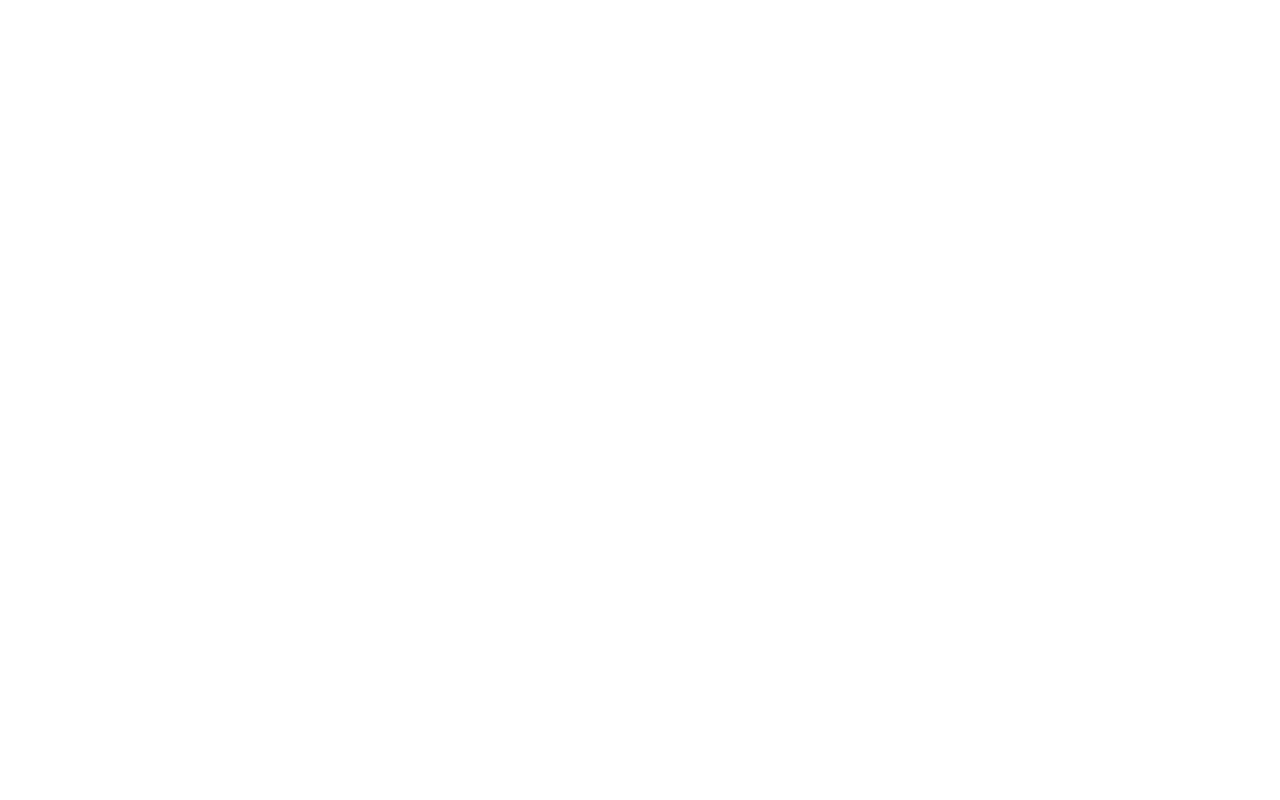
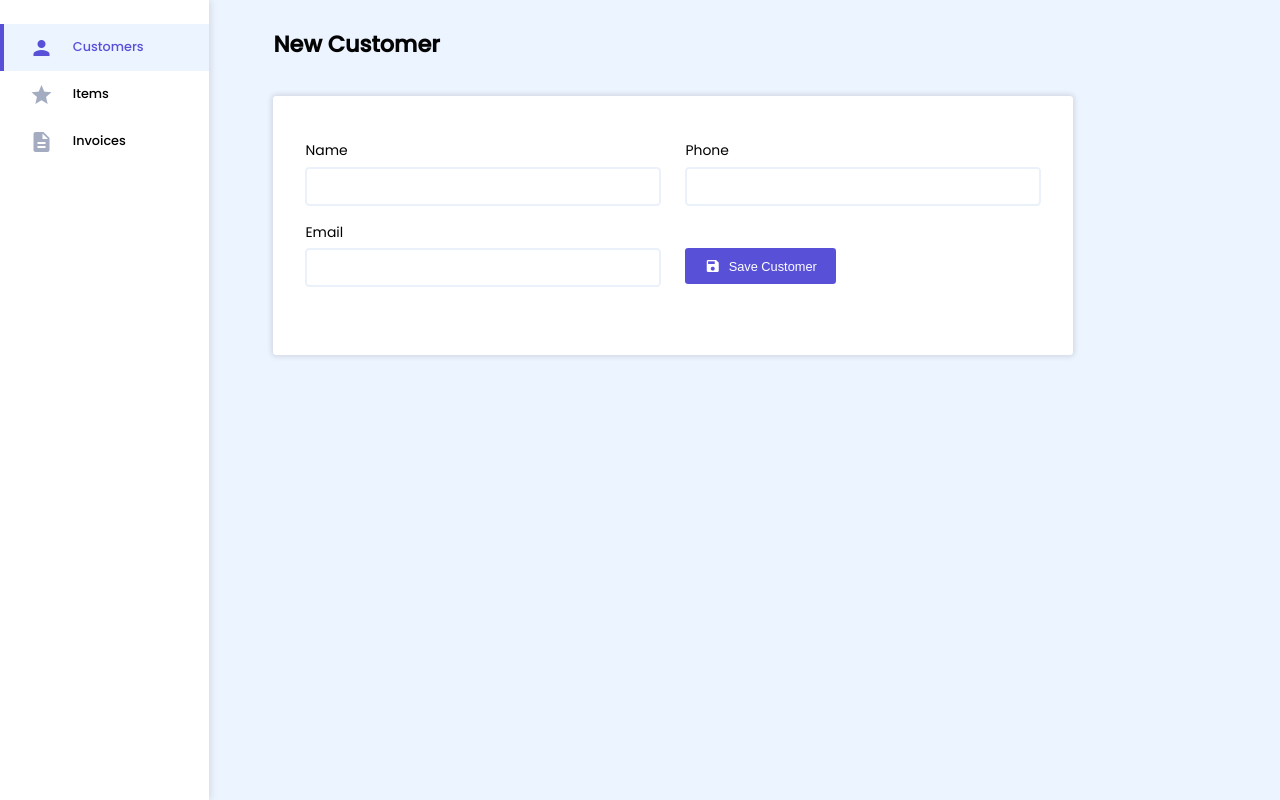
Before and after one commit to ashrivas8/rz-billbook, a website: page src/pages/customers/create.html in a window 1280 px wide. Drawn offline with Linux system fonts and the light colour scheme.

Commit message:
feat: add "create new customer" page

```diff
--- a/src/pages/customers/create.html
+++ b/src/pages/customers/create.html
@@ -0,0 +1,56 @@
+<!DOCTYPE html>
+<html lang="en">
+  <head>
+    <meta charset="UTF-8" />
+    <meta http-equiv="X-UA-Compatible" content="IE=edge" />
+    <meta name="viewport" content="width=device-width, initial-scale=1.0" />
+    <link rel="stylesheet" href="../../styles/common.css" />
+    <title>Billbook | Create New Customer</title>
+  </head>
+
+  <body class="dashboard">
+    <nav class="nav-bar">
+      <ul>
+        <a href="#">
+          <li class="nav-item nav-item--active"><i class="material-icons">person</i> Customers</li>
+        </a>
+        <a href="../items/">
+          <li class="nav-item"><i class="material-icons">star</i>Items</li>
+        </a>
+        <a href="../invoice">
+          <li class="nav-item"><i class="material-icons">description</i>Invoices</li>
+        </a>
+      </ul>
+    </nav>
+
+    <main class="content">
+      <header class="content__header">
+        <h1>New Customer</h1>
+      </header>
+
+      <div class="form">
+        <div class="form__row">
+          <label for="name"
+            >Name
+            <input type="text" name="name" class="text-field" />
+          </label>
+          <label for="phone"
+            >Phone
+            <input type="tel" name="phone" class="text-field" />
+          </label>
+        </div>
+        <div class="form__row">
+          <label for="email"
+            >Email
+            <input type="tel" name="email" class="text-field" />
+          </label>
+          <div class="btn-wrapper">
+            <button class="btn btn-primary">
+              <i class="material-icons btn__icon btn__icon--left">save</i>Save Customer
+            </button>
+          </div>
+        </div>
+      </div>
+    </main>
+  </body>
+</html>
--- a/src/styles/common.css
+++ b/src/styles/common.css
@@ -167,7 +167,7 @@ label > .text-field,
 }
 
 .form {
-  padding: 2rem;
+  padding: 3rem 2rem;
   max-width: 800px;
   border-radius: 0.2rem;
   background-color: var(--secondary-bg-color);
@@ -175,7 +175,7 @@ label > .text-field,
 }
 
 .form__row {
-  gap: 1rem;
+  gap: 1.5rem;
   width: 100%;
   display: flex;
 }
@@ -184,9 +184,17 @@ label > .text-field,
   flex: 1;
 }
 
+.form__row .btn-wrapper {
+  margin: auto;
+}
+
 @media screen and (max-width: 900px) {
   .form__row {
     flex-direction: column;
     gap: 0;
   }
+
+  .form__row .btn-wrapper {
+    margin: initial;
+  }
 }
```
